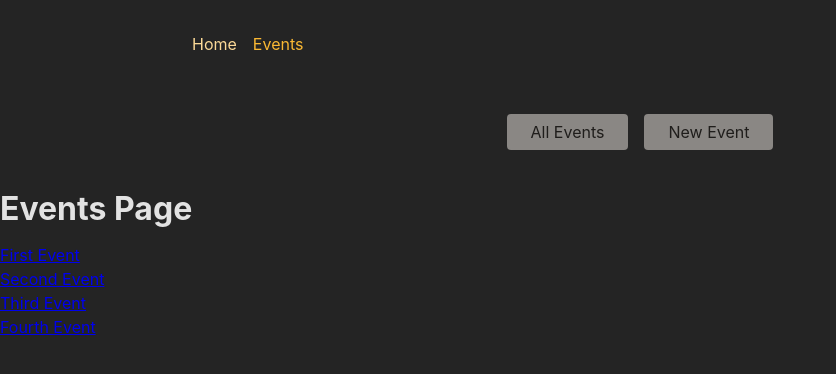
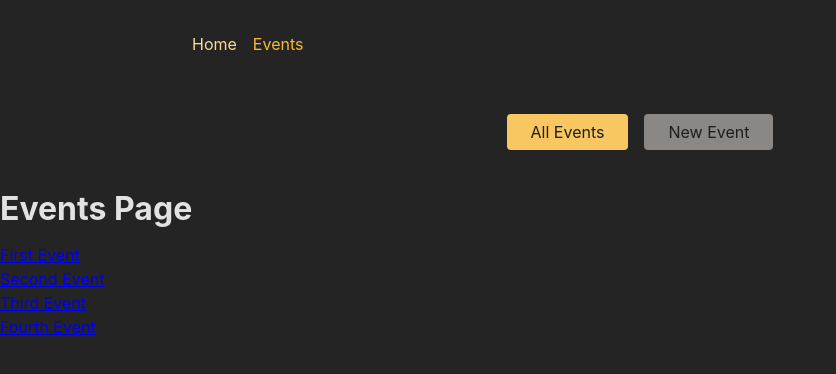
Before and after one commit to amolbudkhe/react-routing, a React (Create React App) app in the folder frontend/: page /events in a window 1280 px wide. Shown: the top 374 px of the page, without its empty margins (0-836 px from the left). Built offline with nearby package versions, Linux system fonts and the light colour scheme.

Commit message:
implemented navlink for event navigation/layout

```diff
--- a/frontend/src/components/EventsNavigation.js
+++ b/frontend/src/components/EventsNavigation.js
@@ -1,4 +1,5 @@
-import classes from './EventsNavigation.module.css';
+import { NavLink } from "react-router-dom";
+import classes from "./EventsNavigation.module.css";
 
 function EventsNavigation() {
   return (
@@ -6,10 +7,25 @@
       <nav>
         <ul className={classes.list}>
           <li>
-            <a href="/events">All Events</a>
+            <NavLink
+              to="/events"
+              className={({ isActive }) =>
+                isActive ? classes.active : undefined
+              }
+              end
+            >
+              All Events
+            </NavLink>
           </li>
           <li>
-            <a href="/events/new">New Event</a>
+            <NavLink
+              to="/events/new"
+              className={({ isActive }) =>
+                isActive ? classes.active : undefined
+              }
+            >
+              New Event
+            </NavLink>
           </li>
         </ul>
       </nav>
```
